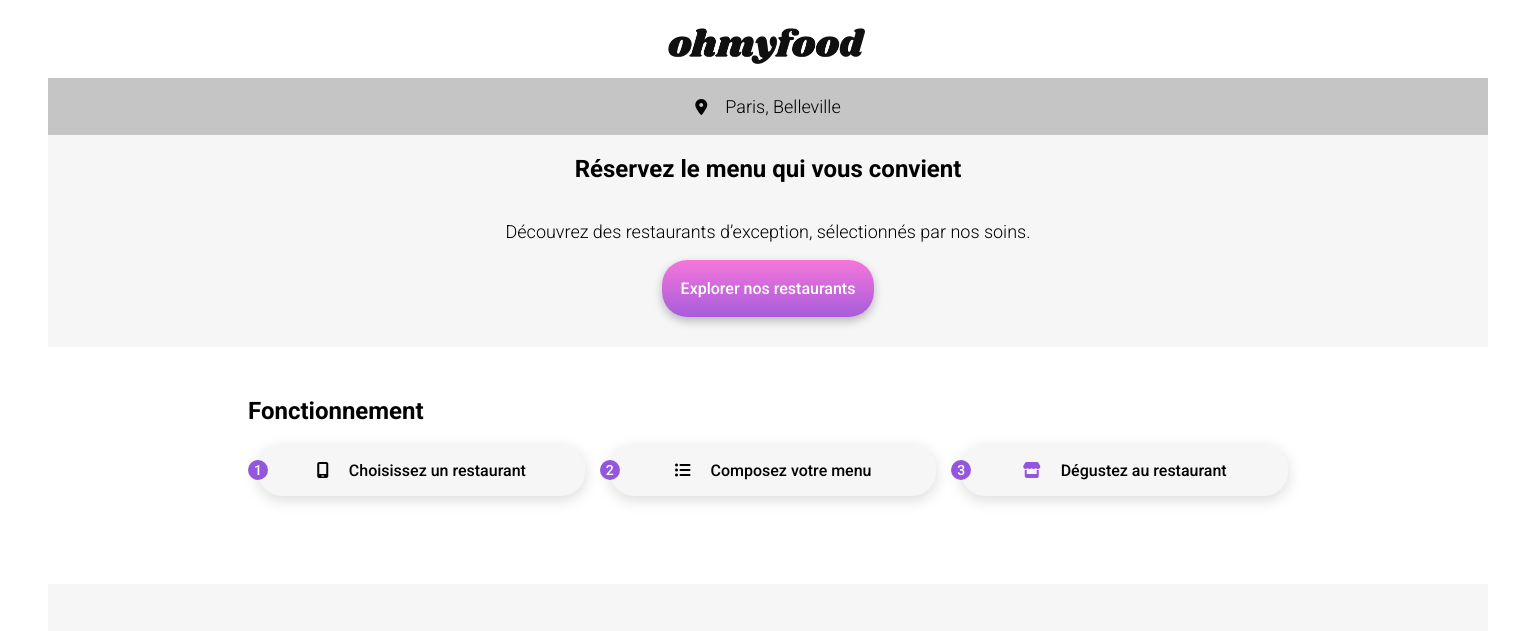
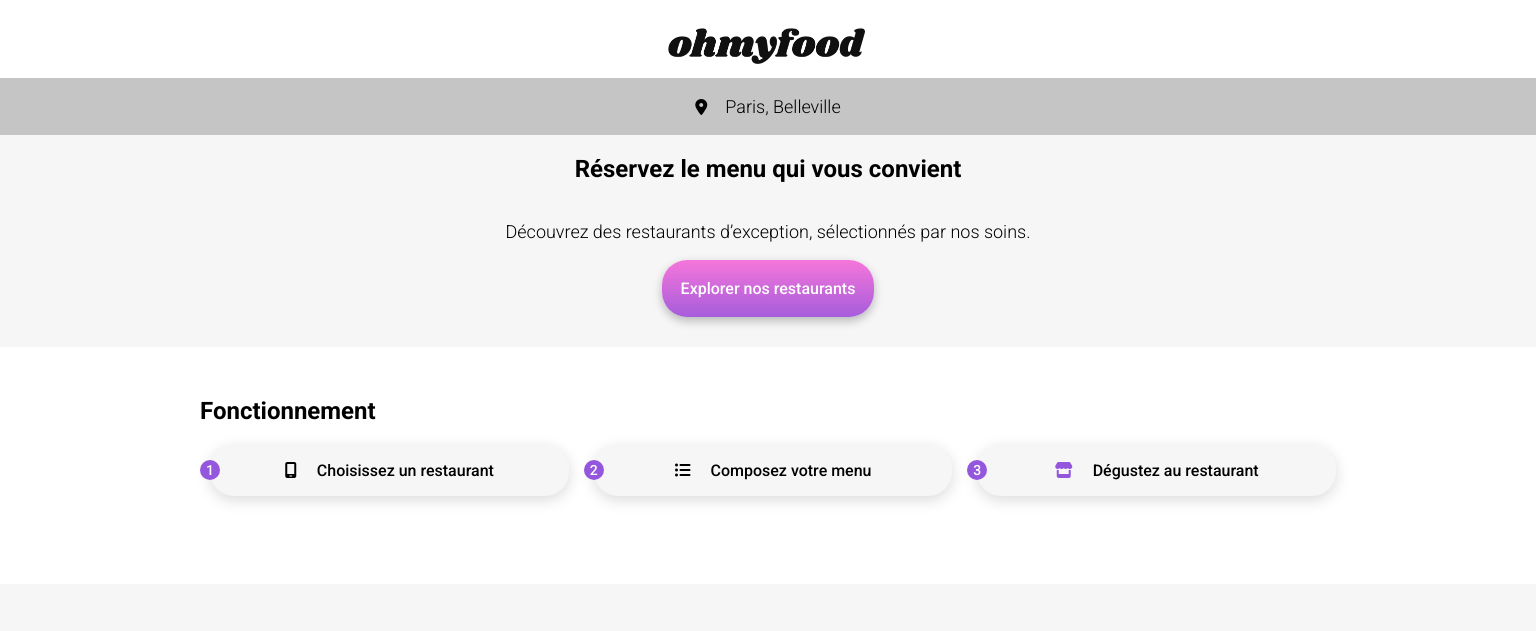
Before and after one commit to MP4code/Projet4-ohmyfood, a plain HTML site: page index.html in a window 1536 px wide. Shown: the top 631 px of the page. Drawn offline with Linux system fonts and the light colour scheme; a web font is replaced by a local one.

Commit message:
modification du responsive et loader

```diff
--- a/SASS/styles.scss
+++ b/SASS/styles.scss
@@ -19,17 +19,17 @@ body {
 }
 
 .main-container {
-    max-width: 768px;
+    min-width: 375px;
     margin: 0 auto;
     box-sizing: border-box;
     z-index: 1;
 }
 
 .main-content {
-    max-width: 768px;
+    min-width: 375px;
     margin: 0 auto;
     animation-name: forAnimation;
-    animation-duration: 3s;
+    animation-duration: 1ms;
 }
 
 @keyframes forAnimation {
@@ -82,7 +82,7 @@ a {
 .loader_container {
     position: absolute;
     z-index: 2;
-    max-width: 768px;
+    min-width: 375px;
     margin: 0 auto;
     width: 100%;
     animation-duration: 3s;
@@ -102,6 +102,8 @@ a {
     20% {
         position: absolute;
         background: linear-gradient(var(--secondary-color) -11.44%, var(--main-color) 123.93%);
+        width: 100%;
+        height: 100%;
         opacity: 1;
 
     }
@@ -813,25 +815,25 @@ a {
 }
 
 
-@media (min-width: 1440px) {
+@media (min-width: 768px) {
 
     .main-container {
-        min-width: 1440px;
+        min-width: 768px;
     }
 
     .main-content {
-        min-width: 1440px;
+        min-width: 768px;
     }
 
     /*animation*/
     .loader_container {
-        min-width: 1440px;
+        min-width: 768px;
     }
 
     /**/
     /*header*/
     .header_container {
-        gap: 572px;
+        gap: 1000px;
         padding-left: 10px;
     }
 
```
Also changed, not shown: assets/styles.css, 1 other file.
